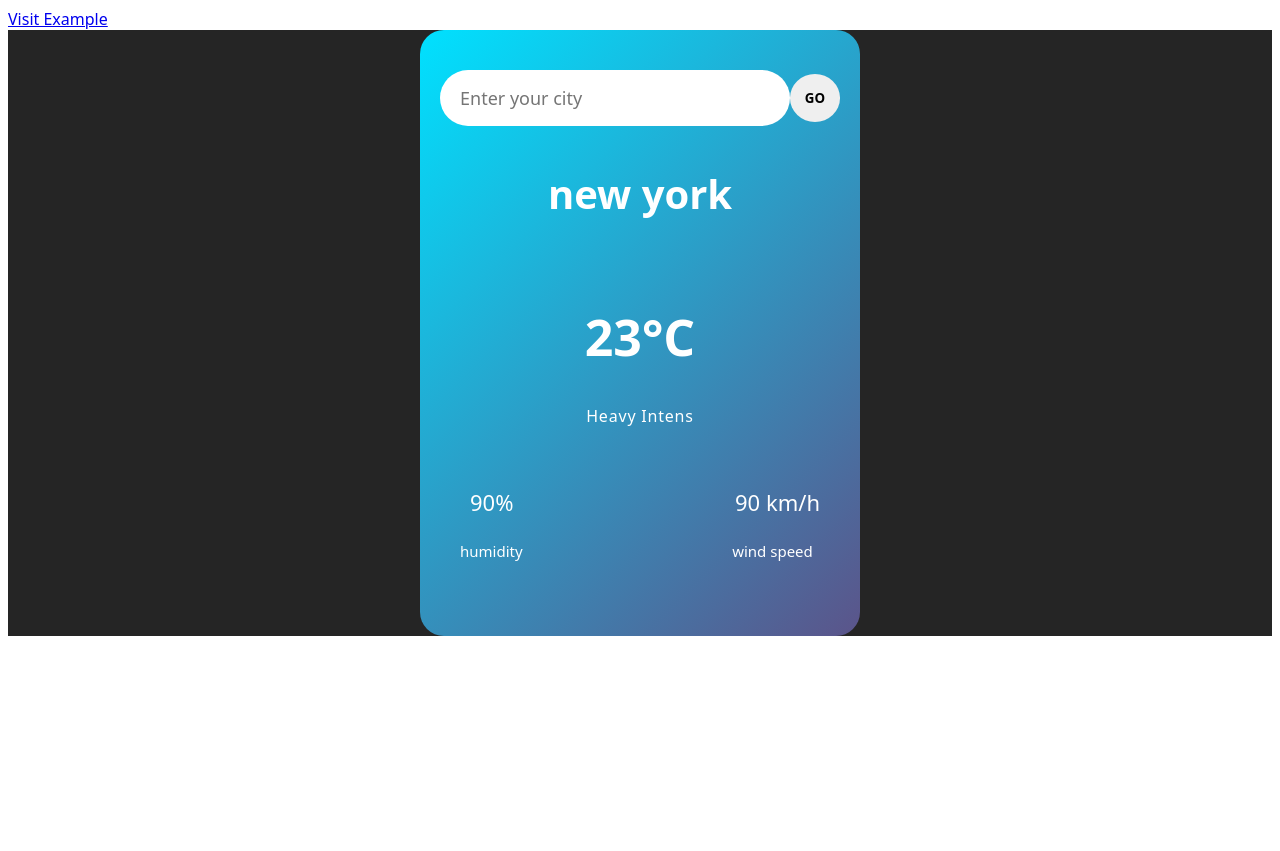
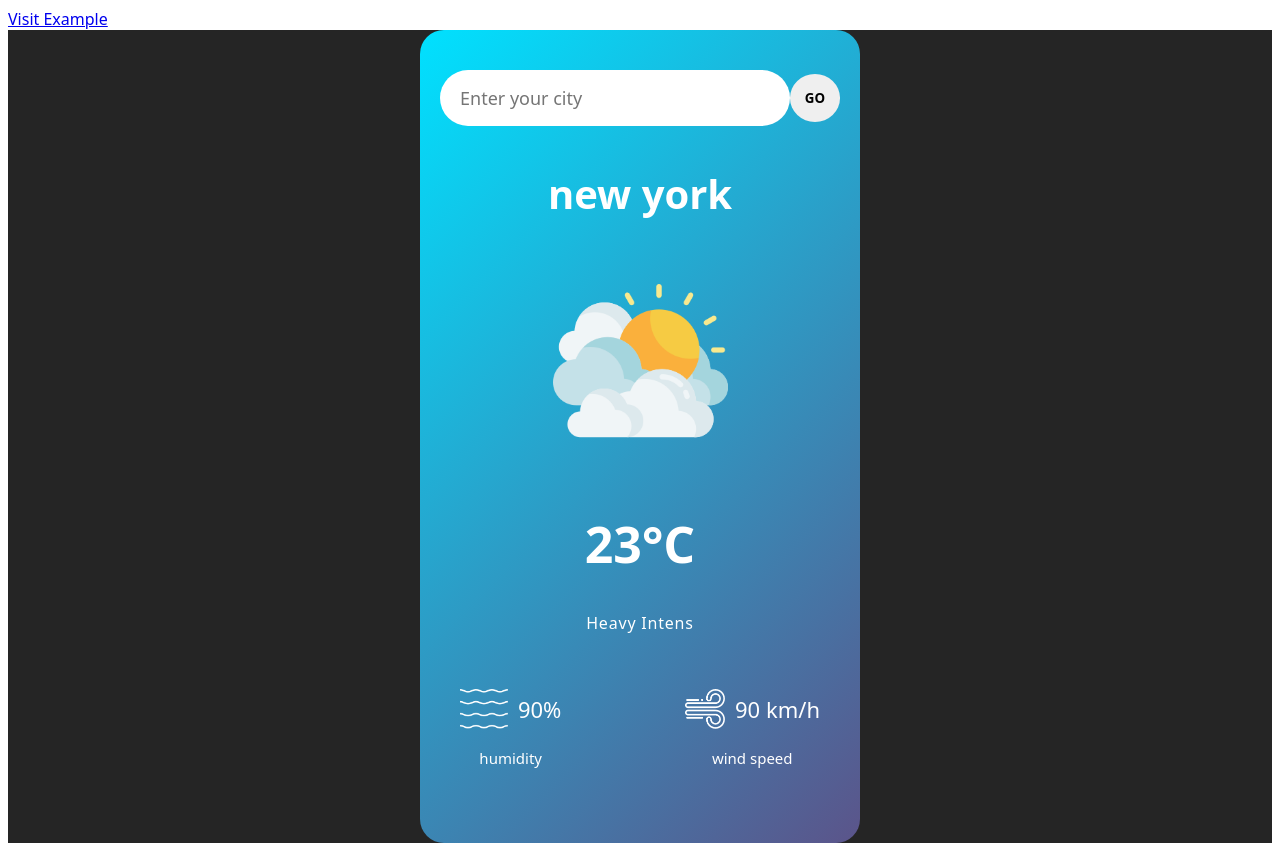
Before and after one commit to vinodkumarburujula/Weather-report, a plain HTML site: page index.html in a window 1280 px wide. Before the commit the page ends 800 px from the top, so only its background shows below. Drawn offline with Linux system fonts and the light colour scheme.

Commit message:
Update index.html

```diff
--- a/index.html
+++ b/index.html
@@ -18,20 +18,20 @@
         </div>
         <div id="box-main" class="box-main">
             <h1 id="country">new york</h1>
-            <img src="imagess/clouds.png" alt="" class="weather">
+            <img src="clouds.png" alt="" class="weather">
             <h1 id="temp">23°C</h1>
             <p id="desc">heavy intens</p>
             <div class="two">
                 <div class="inner">
                     <div class="hum">
-                        <img src="imagess/humidity.png" alt="" class="weather">
+                        <img src="humidity.png" alt="" class="weather">
                         <h1 id="humidity">90%</h1>
                     </div>
                     <p class="desc">humidity</p>
                 </div>
                 <div class="inner">
                     <div class="hum">
-                        <img src="imagess/wind.png" alt="" class="weather">
+                        <img src="wind.png" alt="" class="weather">
                         <h1 id="wind">90 km/h</h1>
                     </div>
                     <p>wind speed</p>
```
